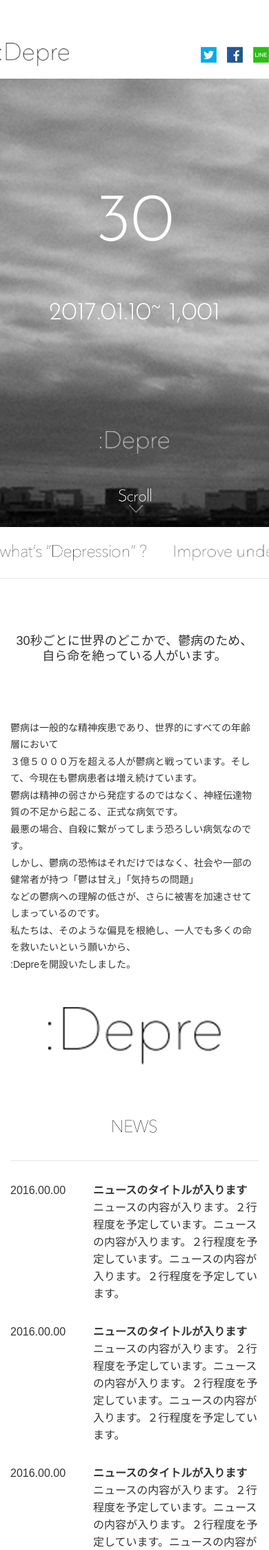
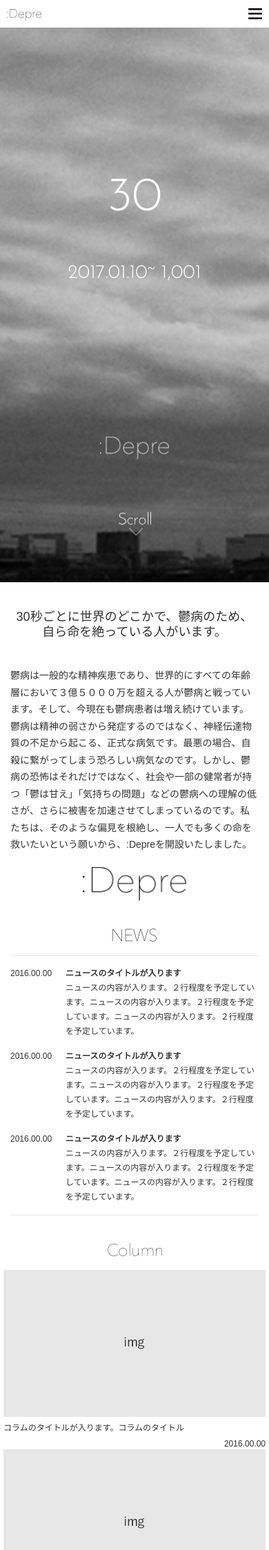
Before and after one commit to shimoyama-tomoaki/depre, a PHP site: page / in a window 390 px wide; the page is wider, and only the part inside the window is pictured. Shown: the top 2247 px of that part at 69% size. Run offline with PHP 8.4, Linux system fonts and the light colour scheme; some libraries are stand-ins or nearby versions.

Commit message:
[add] TOP作成

```diff
--- a/common/css/style.css
+++ b/common/css/style.css
@@ -111,12 +111,6 @@ h6 {
 
 ::-moz-selection {
   background-color: rgba(20, 20, 20, .2);
-}
-
-@media (max-width: 980px) {
-  body {
-    padding-top: 44px;
-  }
 }
 
 @media (max-width: 770px) {
@@ -973,6 +967,12 @@ h6 {
     text-align: left;
 }
 
+@media (max-width: 770px) {
+  .section {
+    padding-top: 40px;
+  }
+}
+
 .border-line {
     border: 1px solid #e7e7e7;
 }
--- a/index.html
+++ b/index.html
@@ -24,6 +24,30 @@
           <li class="share__item"><a href="#"><img src="common/images/header/line_icon.jpg" width="23" height="23" alt=""></a></li>
         </ul>
       </div>
+
+      <div class="header--sm">
+        <a href="#">
+          <img src="images/menu.png" width="20" height="auto" alt="">
+        </a>
+      </div>
+    </div>
+    <div class="header--sm__menu">
+      <div class="nav nav--sm">
+        <ul class="nav__list nav__list--sm">
+          <li class="nav__item"><a href="#"><img src="images/what’s_nav.png" width="212" height="24" alt=""></a></li>
+          <li class="nav__item"><a href="#"><img src="images/Improve_nav.png" width="240" height="25" alt=""></a></li>
+          <li class="nav__item"><a href="#"><img src="images/Column_nav.png" width="79" height="19" alt=""></a></li>
+          <li class="nav__item"><a href="#"><img src="images/Twitter_nav.png" width="65" height="18" alt=""></a></li>
+          <li class="nav__item"><a href="#"><img src="images/Contact_nav.png" width="79" height="19" alt=""></a></li>
+        </ul>
+      </div>
+      <div class="header__share share share--sm">
+        <ul class="share__list clearfix">
+          <li class="share__item"><a href="#"><img src="common/images/header/twitter_icon.jpg" width="23" height="23" alt=""></a></li>
+          <li class="share__item"><a href="#"><img src="common/images/header/facebook_icon.jpg" width="23" height="23" alt=""></a></li>
+          <li class="share__item"><a href="#"><img src="common/images/header/line_icon.jpg" width="23" height="23" alt=""></a></li>
+        </ul>
+      </div>
     </div>
   </header>
 
@@ -33,7 +57,7 @@
         <h2 class="hero__second">30</h2>
         <p class="hero__count">2017.01.10~ 1,001</p>
         <img class="hero__logo" src="images/hero_logo.png" width="100" height="33" alt="">
-        <img src="images/scroll_icon.png" width="47" height="35" alt="">
+        <img class="hero__icon" src="images/scroll_icon.png" width="47" height="35" alt="">
       </div>
     </div>
   </div>
@@ -52,7 +76,7 @@
     <div class="container">
       <h3 class="_about__head">30秒ごとに世界のどこかで、鬱病のため、自ら命を絶っている人がいます。</h3>
       <div class="_about__body">
-        <p class="_about__lead">鬱病は一般的な精神疾患であり、世界的にすべての年齢層において<br>３億５０００万を超える人が鬱病と戦っています。そして、今現在も鬱病患者は増え続けています。<br>鬱病は精神の弱さから発症するのではなく、神経伝達物質の不足から起こる、正式な病気です。<br>最悪の場合、自殺に繋がってしまう恐ろしい病気なのです。<br>しかし、鬱病の恐怖はそれだけではなく、社会や一部の健常者が持つ「鬱は甘え」「気持ちの問題」<br>などの鬱病への理解の低さが、さらに被害を加速させてしまっているのです。<br>私たちは、そのような偏見を根絶し、一人でも多くの命を救いたいという願いから、<br>:Depreを開設いたしました。</p>
+        <p class="_about__lead">鬱病は一般的な精神疾患であり、世界的にすべての年齢層において<br class="hidden--xs">３億５０００万を超える人が鬱病と戦っています。そして、今現在も鬱病患者は増え続けています。<br class="hidden--xs">鬱病は精神の弱さから発症するのではなく、神経伝達物質の不足から起こる、正式な病気です。<br class="hidden--xs">最悪の場合、自殺に繋がってしまう恐ろしい病気なのです。<br class="hidden--xs">しかし、鬱病の恐怖はそれだけではなく、社会や一部の健常者が持つ「鬱は甘え」「気持ちの問題」<br class="hidden--xs">などの鬱病への理解の低さが、さらに被害を加速させてしまっているのです。<br class="hidden--xs">私たちは、そのような偏見を根絶し、一人でも多くの命を救いたいという願いから、<br class="hidden--xs">:Depreを開設いたしました。</p>
         <img src="images/about__logo.png" width="250" height="133" alt="">
       </div>
     </div>
--- a/style/top.css
+++ b/style/top.css
@@ -40,21 +40,63 @@ a:hover {
  * ========================*/
 .header__inner {
   height: 70px;
-  max-width: 1200px;
+  max-width: 1160px;
   margin: 0 auto;
+  padding: 20px;
+  display: -webkit-flex;
   display: flex;
+  -webkit-align-items: center;
   align-items: center;
+  -webkit-justify-content: space-between;
   justify-content: space-between;
 }
 
-.header__logo {
+@media (max-width: 770px) {
+  header {
+    position: fixed;
+    z-index: 2;
+    width: 100%;
+  }
+
+  .header__inner {
+    height: 40px;
+    padding: 0 10px;
+    background-color: #fff;
+  }
+
+  .header__logo img {
+    width: 50px;
+    vertical-align: middle;
+  }
 }
+
+
+
+/*===========================
+ * header--sm
+ * ========================*/
+.header--sm {
+  display: none;
+}
+
+@media (max-width: 770px) {
+  .header--sm {
+    display: block;
+  }
+
+  .header--sm__menu {
+    display: none;
+    width: 100%;
+    background-color: #fff;
+    text-align: center;
+  }
+}
+
 
 
 /*===========================
  * share
  * ========================*/
-
 .share__list {
   float: right;
 }
@@ -63,6 +105,26 @@ a:hover {
   margin-left: 15px;
   float: left;
   list-style: none;
+}
+
+@media (max-width: 770px) {
+  .share--sm {
+    display: block !important;
+  }
+
+  .share--sm .share__list {
+    display: inline-block;
+    margin: 10px auto;
+    float: none;
+  }
+
+  .share {
+    display: none;
+  }
+
+  .share__item {
+    margin: 0 5px;
+  }
 }
 
 
@@ -112,6 +174,51 @@ a:hover {
   padding-bottom: 50px;
 }
 
+@media (max-width: 770px) {
+  .hero__inner {
+    position: relative;
+    height: 100vh;
+  }
+
+  .hero__inner * {
+    padding: 0;
+  }
+
+  .hero__second {
+    position: absolute;
+    top: 30%;
+    left: 0;
+    right: 0;
+    margin: 0 auto;
+    font-size: 70px;
+  }
+
+  .hero__count {
+    position: absolute;
+    top: 45%;
+    left: 0;
+    right: 0;
+    margin: 0 auto;
+    font-size: 28px;
+  }
+
+  .hero__logo {
+    position: absolute;
+    top: 75%;
+    left: 0;
+    right: 0;
+    margin: 0 auto;
+  }
+
+  .hero__icon {
+    position: absolute;
+    bottom: 8%;
+    left: 0;
+    right: 0;
+    margin: 0 auto;
+  }
+}
+
 
 
 /*===========================
@@ -129,7 +236,44 @@ a:hover {
   list-style: none;
 }
 
+@media (max-width: 770px) {
+  .nav {
+    display: none;
+  }
+}
 
+
+
+/*===========================
+ * nav--sm
+ * ========================*/
+.nav__sm {
+  display: block;
+}
+
+@media (max-width: 770px) {
+  .nav--sm {
+    position: relative;
+    display: block;
+    z-index: 2;
+    border: none;
+  }
+
+  .nav__list--sm {
+    display: block;
+    width: 100%;
+    margin: 0;
+  }
+
+  .nav__list--sm .nav__item {
+    padding: 10px 0;
+    border-top: 1px solid #e7e7e7;
+  }
+
+  .nav__list--sm .nav__item:last-child {
+    border-bottom: 1px solid #e7e7e7;
+  }
+}
 
 /*===========================
  * about
@@ -164,13 +308,13 @@ a:hover {
 
   ._about__body {
     flex-direction: column;
+    padding-top: 40px;
   }
 
   ._about__body img {
-    margin-top: 50px;
-  }
-
-  ._about__lead {
+    width: 150px;
+    height: auto;
+    margin-top: 20px;
   }
 }
 
@@ -213,6 +357,26 @@ a:hover {
   font-weight: bold;
 }
 
+@media (max-width: 770px) {
+  ._news__body {
+    margin-top: 20px;
+  }
+
+  ._news__item {
+    margin-top: 15px;
+    font-size: 12px;
+    line-height: 1.75;
+  }
+
+  ._news__item:last-child {
+    margin-bottom: 15px;
+  }
+
+  ._news__date {
+    margin-right: 20px;
+  }
+}
+
 
 
 /*===========================
@@ -238,6 +402,12 @@ a:hover {
 ._column__date {
   margin-top: 10px;
   float: right;
+}
+
+@media (max-width: 770px) {
+  ._column__body {
+    margin-top: 20px;
+  }
 }
 
 
@@ -294,6 +464,10 @@ textarea {
   ._contact [class*="col--sm"]:first-child {
     text-align: center;
   }
+
+  ._contact [class*="col--sm"]:last-child {
+    margin-top: 40px;
+  }
 }
 
 
@@ -339,3 +513,30 @@ footer {
   font-size: 12px;
   text-align: center;
 }
+
+@media (max-width: 770px) {
+  footer {
+    margin-top: 40px;
+  }
+
+  .footer__list {
+    float: none;
+    margin: 0 0 40px;
+    padding: 40px 15px 0 15px;
+  }
+
+  .footer__item {
+    display: block;
+    margin: 5px 0;
+  }
+
+  .footer__logo {
+    margin-top: 0;
+    right: 15px;
+  }
+
+  .footer__copy {
+    font-size: 11px;
+    padding-bottom: 40px;
+  }
+}
```
Also changed, not shown: images/menu.png (added).
